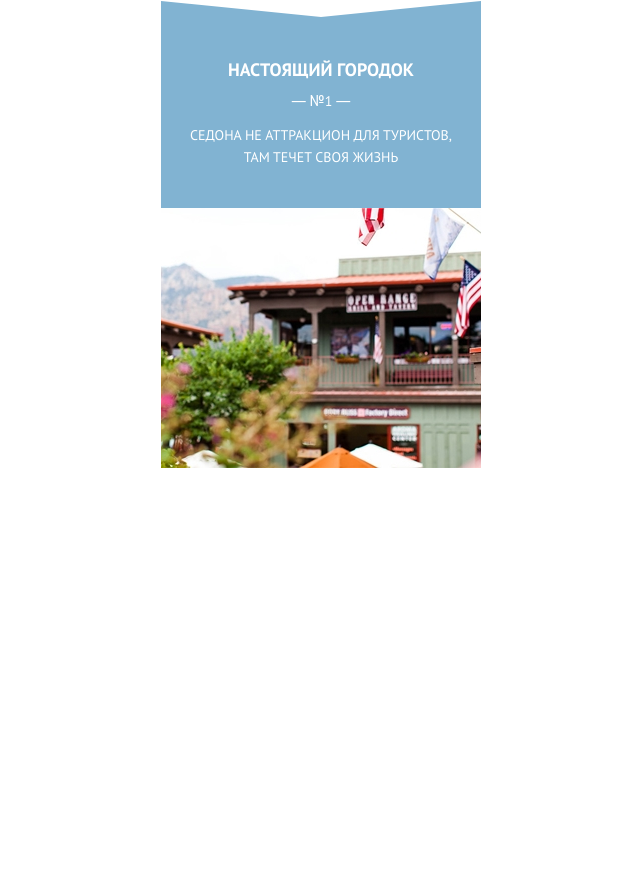
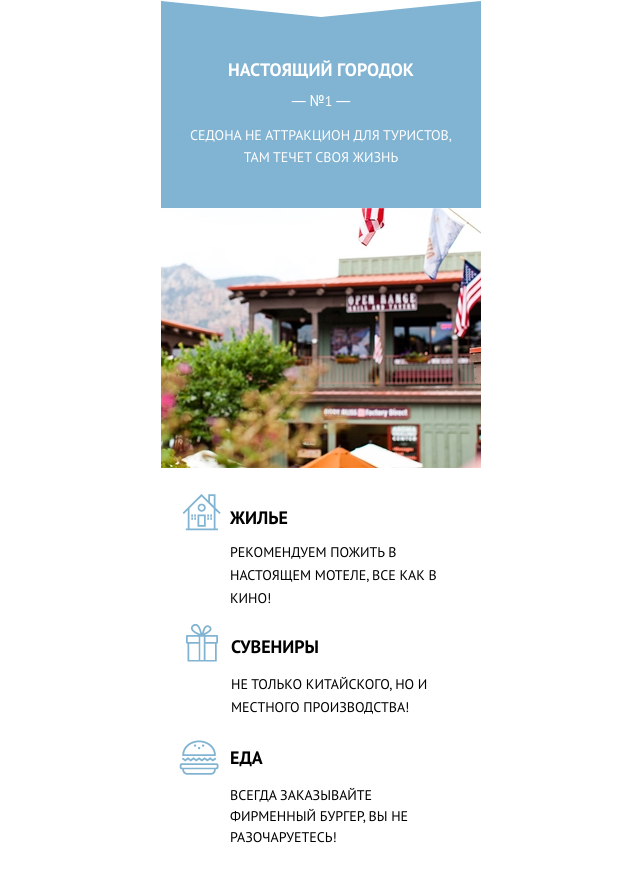
Before and after one commit to Rick-UK/sedona_sp, a plain HTML site: page index.html in a window 1280 px wide. Shown: the part 666-1556 px from the top of the page, without its empty margins (319-959 px from the left). Before the commit the page ends 1134 px from the top, so only its background shows below. Drawn offline with Linux system fonts and the light colour scheme.

Commit message:
add main part-two

```diff
--- a/#source/less/style.less
+++ b/#source/less/style.less
@@ -234,12 +234,12 @@ body{
   width: 320px;
   margin: 0 auto;
   background-color:@page-header__link--bg-color;
-  color: @page-header__link--color;
   &__section-one{
     width: 320px;
     box-sizing: border-box;
     padding: 40px 20px 40px 20px;
     text-align: center;
+    color: @page-header__link--color;
   }
   &__title--one{
     margin: 0 0 5px 0;
@@ -261,4 +261,71 @@ body{
       right: -100px;
     }
   }
+  &__part-two{
+    width: 320px;
+    box-sizing: border-box;
+    margin: 0 auto;
+    padding: 26px 0 42px 0;
+    background-color: @page-header--bg-color;
+  }
+
+
+  &__section-three{
+    box-sizing: border-box;
+    padding: 0 41px 14px 21px;
+  }
+  &__section-three--wrap{
+    box-sizing: border-box;
+    padding: 11px 0 0 48px;
+    background-image: url("../img/icon-house--mobile.png");
+    background-size: 39px 37px;
+    background-repeat: no-repeat;
+    background-position: top left;
+  }
+  &__title--three{
+    margin: 0 0 10px 0;
+  }
+
+  &__text--three{
+    line-height: 23px;
+  }
+
+  &__section-four{
+    box-sizing: border-box;
+    padding: 0 41px 21px 25px;
+  }
+  &__section-four--wrap{
+    box-sizing: border-box;
+    padding: 10px 0 0 45px;
+    background-image: url("../img/icon-gift--mobile.png");
+    background-size: 32px 38px;
+    background-repeat: no-repeat;
+    background-position: top left;
+  }
+  &__title--four{
+    margin: 0 0 13px 0;
+  }
+  &__text--four{
+    line-height: 23px;
+  }
+
+  &__section-five{
+    box-sizing: border-box;
+    padding: 0 41px 0 18px;
+  }
+  &__section-five--wrap{
+    box-sizing: border-box;
+    padding: 5px 0 0 51px;
+    background-image: url("../img/icon-burger--mobile.png");
+    background-size: 40px 35px;
+    background-repeat: no-repeat;
+    background-position: top left;
+  }
+  &__title--five{
+    margin: 0 0 14px 0;
+  }
+  &__text--five{
+    line-height: 21px;
+  }
+
 }
--- a/index.html
+++ b/index.html
@@ -38,6 +38,8 @@
       </article>
 
       <article class="main">
+
+          <div class="main__part-one">
               <section class="section main__section-one">
                   <h2 class="title main__title--one">НАСТОЯЩИЙ ГОРОДОК</h2>
                   <p class="text main__text--number">— №1 —</p>
@@ -47,6 +49,34 @@
               <section class="section main__section-two">
                   <img class="main__section-two-photo" src="img/photo-city@1x.jpg" alt="Фото городка" width="520" height="260">
               </section>
+          </div>
+
+          <div class="main__part-two">
+
+              <section class="section main__section-three">
+                  <div class="main__section-three--wrap">
+                      <h2 class="title main__title--three">Жилье</h2>
+                      <p class="text main__text--three">Рекомендуем пожить в настоящем мотеле, все как в кино!</p>
+                  </div>
+              </section>
+
+              <section class="section main__section-four">
+                  <div class="main__section-four--wrap">
+                      <h2 class="title main__title--four">СУВЕНИРЫ</h2>
+                      <p class="text main__text--four">Не только китайского, но и местного производства!</p>
+                  </div>
+
+              </section>
+
+              <section class="section main__section-five">
+                <div class="main__section-five--wrap">
+                    <h2 class="title main__title--five">ЕДА</h2>
+                    <p class="text main__text--five">Всегда заказывайте ФИРМЕННЫЙ БУРГЕР, Вы НЕ разочаруетесь!</p>
+                </div>
+              </section>
+
+
+          </div>
 
 
       </article>
```
Also changed, not shown: css/style.css. Lines whose indentation alone changed are shown as unchanged.
